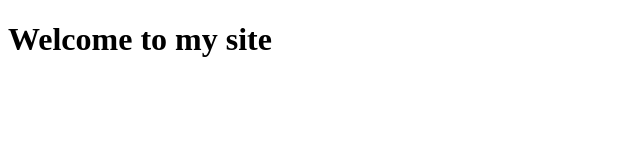
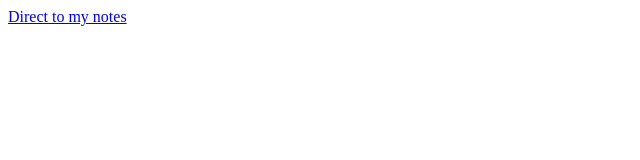
Before and after one commit to mysterytony/mysterytony.github.io, a plain HTML site: page index.html in a window 1280 px wide. Shown: the whole page, without its empty margins (0-640 px from the left). Drawn offline with Linux system fonts and the light colour scheme.

Commit message:
index.html changed

```diff
--- a/index.html
+++ b/index.html
@@ -6,6 +6,8 @@
 	</head>
 
 	<body>
-		<h1>Welcome to my site</h1>
+		<a href="https://github.com/mysterytony/UW-Notes" style="text-decoration: none, font-size: 30px">
+			Direct to my notes
+		</a>
 	</body>
 </html>
```
